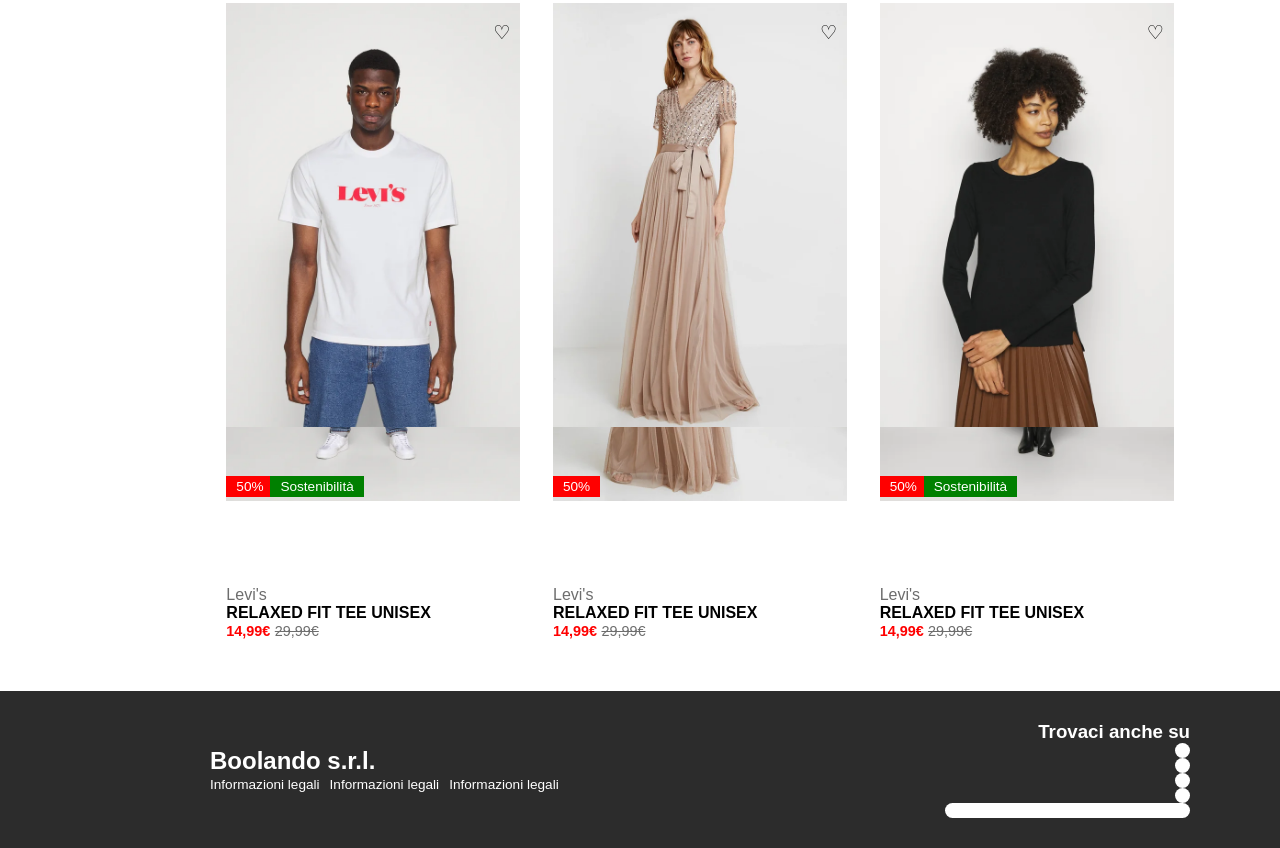
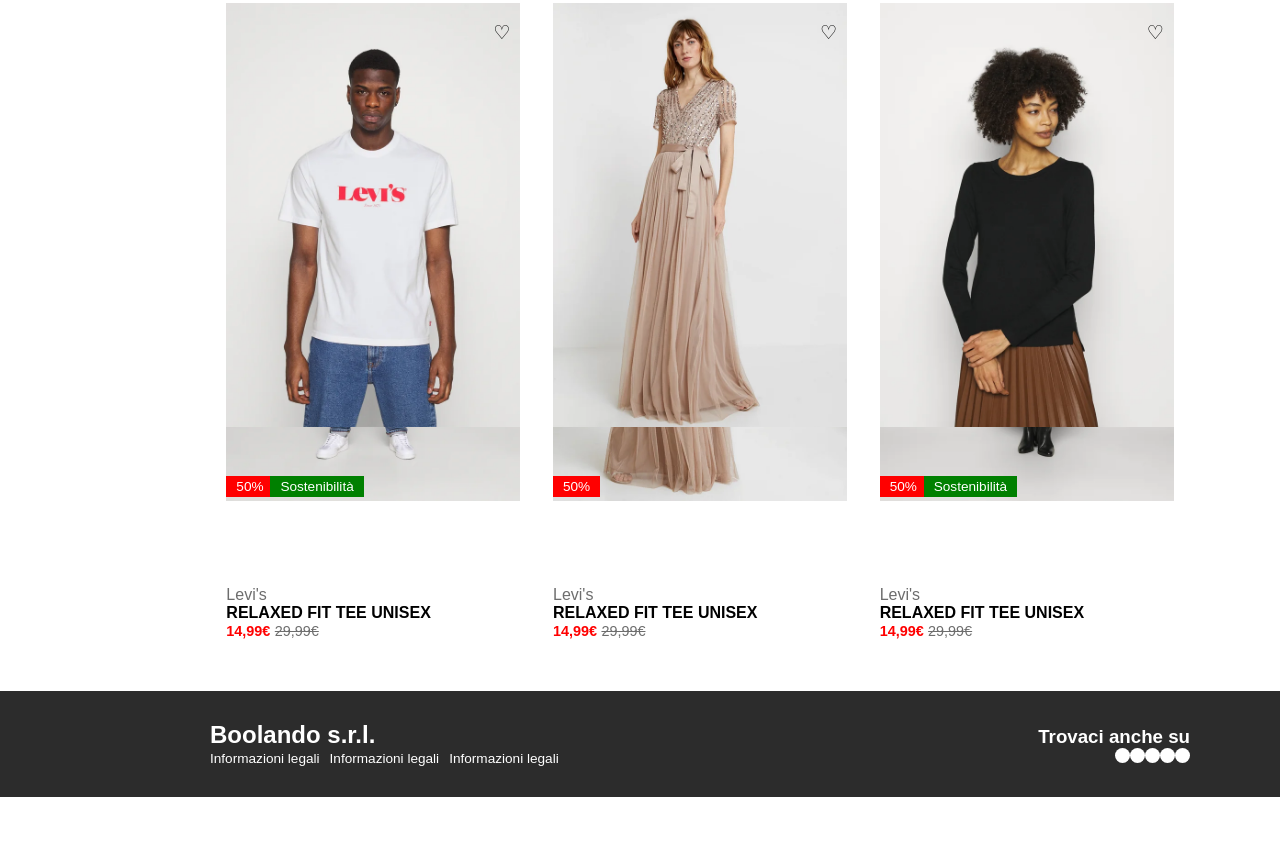
Before and after one commit to simonescoca/html-css-boolando, a plain HTML site: page index.html in a window 1280 px wide. Shown: the part 859-1707 px from the top of the page. After the commit the page ends 1656 px from the top, so only its background shows below. Drawn offline with Linux system fonts and the light colour scheme.

Commit message:
footer fix

```diff
--- a/index.html
+++ b/index.html
@@ -125,7 +125,7 @@
             </section>
         </main>
         <footer class="flexbox">
-            <div class="flexbox">
+            <div class="flexbox first">
                 <h2>Boolando s.r.l.</h2>
                 <ul class="flexbox">
                     <li><a href="#">Informazioni legali</a></li>
@@ -133,13 +133,15 @@
                     <li><a href="#">Informazioni legali</a></li>
                 </ul>
             </div>
-            <div class="flexbox">
+            <div class="flexbox last">
                 <h3>Trovaci anche su</h3>
-                <div class="pill"></div>
-                <div class="pill"></div>
-                <div class="pill"></div>
-                <div class="pill"></div>
-                <div class="pill"></div>
+                <div class="pill-container flexbox">
+                    <div class="pill"></div>
+                    <div class="pill"></div>
+                    <div class="pill"></div>
+                    <div class="pill"></div>
+                    <div class="pill"></div>
+                </div>
             </div>
         </footer>
     </body>
--- a/style.css
+++ b/style.css
@@ -176,21 +176,19 @@
     text-decoration: underline;
 }
 
-footer div:first-child{
+footer div.first{
     width: 50%;
     flex-direction: column;
     justify-content: center;
     align-items: flex-start;
 }
 
-footer div:last-child{
+footer div.last{
     width: 50%;
     flex-direction: column;
-    flex-wrap: wrap;
+    align-items: flex-end;
     justify-content: center;
-    align-items: flex-end;
 }
-
 
 footer li{
     list-style: none;
```
